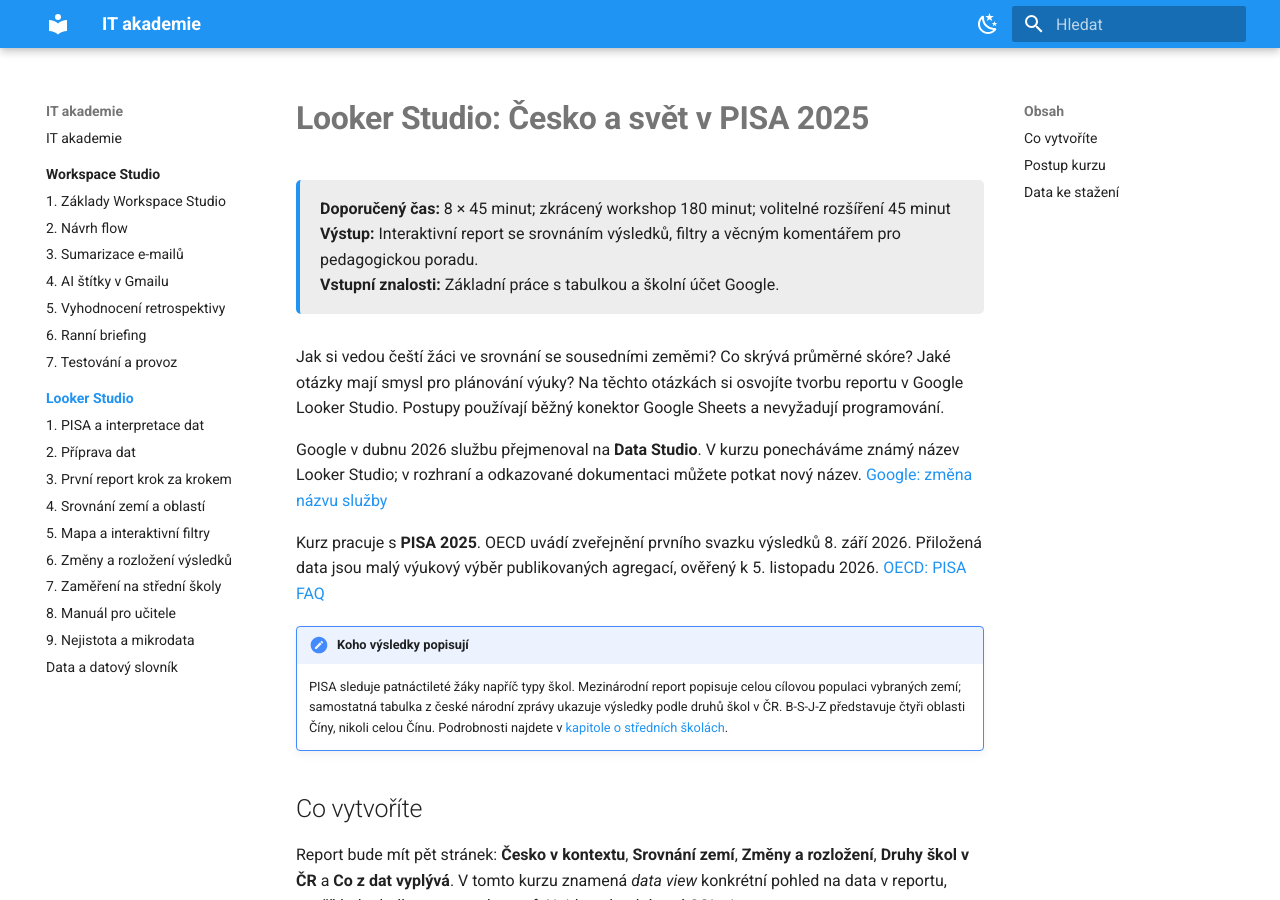
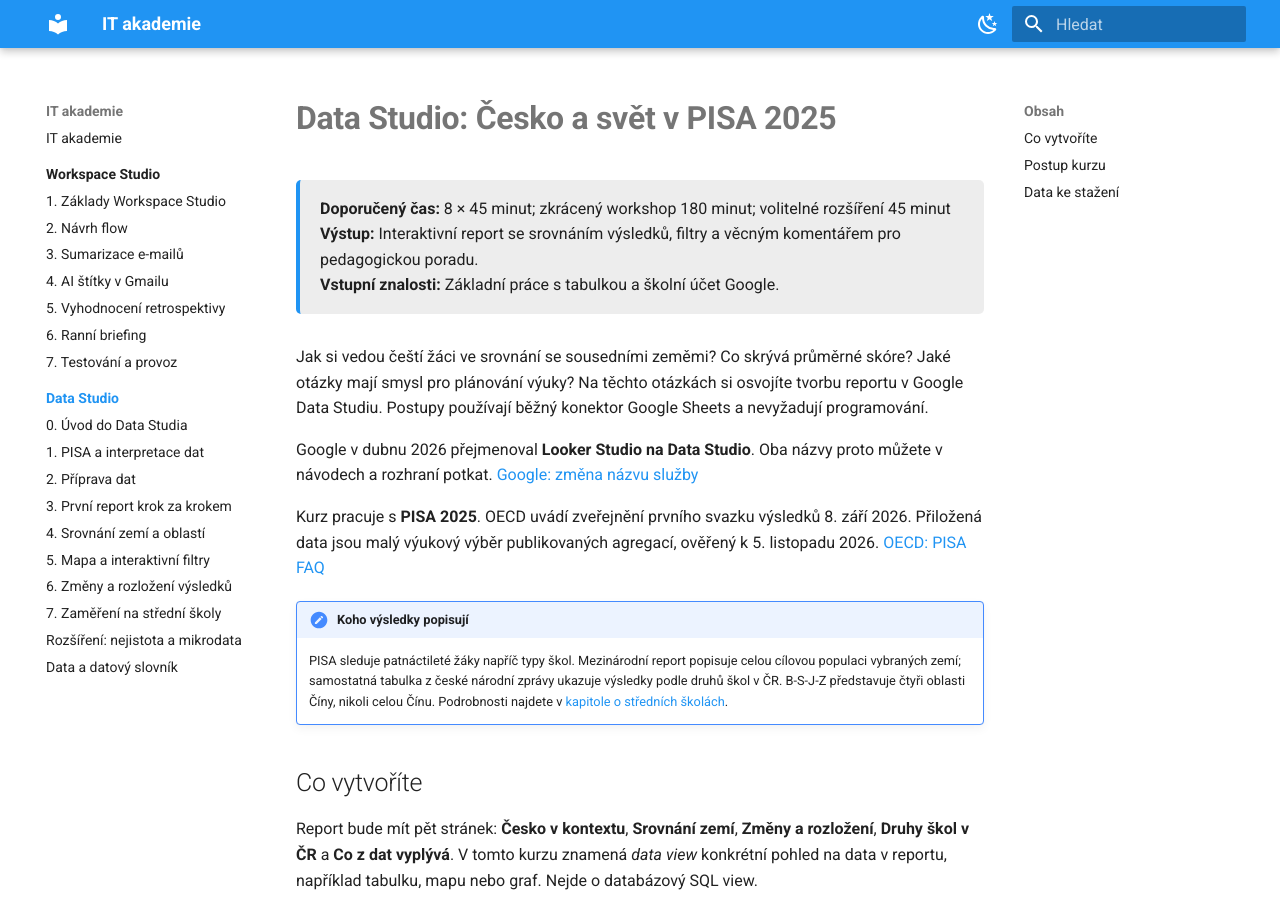
Before and after one commit to faitjaroslav-byte/IT_akademie, an MkDocs documentation site: the page built from docs/looker-studio/index.md, in a window 1280 px wide and 900 px high. Built offline with MkDocs 1.6.1 and Material for MkDocs 9.7.7, drawn with Linux system fonts in a browser that asks for light colours; some of the changed text lies outside the part shown.

Commit message:
Revise Data Studio course and keep teacher manual private

```diff
--- a/docs/looker-studio/index.md
+++ b/docs/looker-studio/index.md
@@ -1,4 +1,4 @@
-# Looker Studio: Česko a svět v PISA 2025
+# Data Studio: Česko a svět v PISA 2025
 
 <div class="lesson-meta">
 <strong>Doporučený čas:</strong> 8 × 45 minut; zkrácený workshop 180 minut; volitelné rozšíření 45 minut<br>
@@ -6,9 +6,9 @@
 <strong>Vstupní znalosti:</strong> Základní práce s tabulkou a školní účet Google.
 </div>
 
-Jak si vedou čeští žáci ve srovnání se sousedními zeměmi? Co skrývá průměrné skóre? Jaké otázky mají smysl pro plánování výuky? Na těchto otázkách si osvojíte tvorbu reportu v Google Looker Studio. Postupy používají běžný konektor Google Sheets a nevyžadují programování.
+Jak si vedou čeští žáci ve srovnání se sousedními zeměmi? Co skrývá průměrné skóre? Jaké otázky mají smysl pro plánování výuky? Na těchto otázkách si osvojíte tvorbu reportu v Google Data Studiu. Postupy používají běžný konektor Google Sheets a nevyžadují programování.
 
-Google v dubnu 2026 službu přejmenoval na **Data Studio**. V kurzu ponecháváme známý název Looker Studio; v rozhraní a odkazované dokumentaci můžete potkat nový název. [Google: změna názvu služby](https://docs.cloud.google.com/data-studio/release-notes)
+Google v dubnu 2026 přejmenoval **Looker Studio na Data Studio**. Oba názvy proto můžete v návodech a rozhraní potkat. [Google: změna názvu služby](https://docs.cloud.google.com/data-studio/release-notes)
 
 Kurz pracuje s **PISA 2025**. OECD uvádí zveřejnění prvního svazku výsledků 8. září 2026. Přiložená data jsou malý výukový výběr publikovaných agregací, ověřený k 5. listopadu 2026. [OECD: PISA FAQ](https://www.oecd.org/en/about/programmes/pisa/pisa-frequently-asked-questions-faqs.html)
 
@@ -34,15 +34,16 @@ Report bude mít pět stránek: **Česko v kontextu**, **Srovnání zemí**, **Z
 
 ## Postup kurzu
 
-1. [Pochopte populaci, skóre a hranice interpretace](01-pisa-a-interpretace.md).
-2. [Importujte připravená data a zkontrolujte jejich strukturu](02-priprava-dat.md).
-3. [Připojte Google Sheets a vytvořte první report](03-prvni-report.md).
-4. [Sestavte srovnávací pohledy](04-srovnani.md).
-5. [Přidejte mapu a ověřte filtry](05-mapa-a-filtry.md).
-6. [Prozkoumejte změny a rozložení výsledků](06-zmeny-a-rozlozeni.md).
-7. [Sestavte pohled podle českých druhů škol a posuďte srovnatelnost](07-stredni-skoly.md).
-8. [Dokončete report podle manuálu pro učitele](08-manual-pro-ucitele.md).
-9. [Rozšiřte report o standardní chyby z veřejných mikrodat](09-nejistota-a-mikrodata.md).
+- **0.** [Seznamte se s Data Studiem a jeho alternativami](00-uvod-do-data-studia.md).
+- **1.** [Pochopte šetření PISA, populaci a hranice interpretace](01-pisa-a-interpretace.md).
+- **2.** [Importujte připravená data a zkontrolujte jejich strukturu](02-priprava-dat.md).
+- **3.** [Připojte Google Sheets a vytvořte první report](03-prvni-report.md).
+- **4.** [Sestavte srovnávací pohledy](04-srovnani.md).
+- **5.** [Přidejte mapu a ověřte filtry](05-mapa-a-filtry.md).
+- **6.** [Prozkoumejte změny a rozložení výsledků](06-zmeny-a-rozlozeni.md).
+- **7.** [Sestavte pohled podle českých druhů škol a posuďte srovnatelnost](07-stredni-skoly.md).
+
+Volitelné pokračování: [nejistota a mikrodata](09-nejistota-a-mikrodata.md).
 
 ## Data ke stažení
 
--- a/mkdocs.yml
+++ b/mkdocs.yml
@@ -52,8 +52,9 @@ nav:
       - 5. Vyhodnocení retrospektivy: workspace-studio/05-retrospektiva.md
       - 6. Ranní briefing: workspace-studio/06-ranni-briefing.md
       - 7. Testování a provoz: workspace-studio/07-testovani-a-provoz.md
-  - Looker Studio:
+  - Data Studio:
       - Přehled kurzu: looker-studio/index.md
+      - 0. Úvod do Data Studia: looker-studio/00-uvod-do-data-studia.md
       - 1. PISA a interpretace dat: looker-studio/01-pisa-a-interpretace.md
       - 2. Příprava dat: looker-studio/02-priprava-dat.md
       - 3. První report krok za krokem: looker-studio/03-prvni-report.md
@@ -61,6 +62,5 @@ nav:
       - 5. Mapa a interaktivní filtry: looker-studio/05-mapa-a-filtry.md
       - 6. Změny a rozložení výsledků: looker-studio/06-zmeny-a-rozlozeni.md
       - 7. Zaměření na střední školy: looker-studio/07-stredni-skoly.md
-      - 8. Manuál pro učitele: looker-studio/08-manual-pro-ucitele.md
-      - 9. Nejistota a mikrodata: looker-studio/09-nejistota-a-mikrodata.md
+      - "Rozšíření: nejistota a mikrodata": looker-studio/09-nejistota-a-mikrodata.md
       - Data a datový slovník: looker-studio/data/README.md
```
Also changed, not shown: docs/looker-studio/00-uvod-do-data-studia.md (added, +48 -0 lines), docs/looker-studio/01-pisa-a-interpretace.md (+11 -13 lines), docs/looker-studio/09-nejistota-a-mikrodata.md (+1 -1 lines), project_docs/LOOKER_STUDIO_MANUAL_PRO_UCITELE.md (renamed from docs/looker-studio/08-manual-pro-ucitele.md, +25 -10 lines), project_docs/LOOKER_STUDIO_SOURCES.md (+1 -1 lines).
